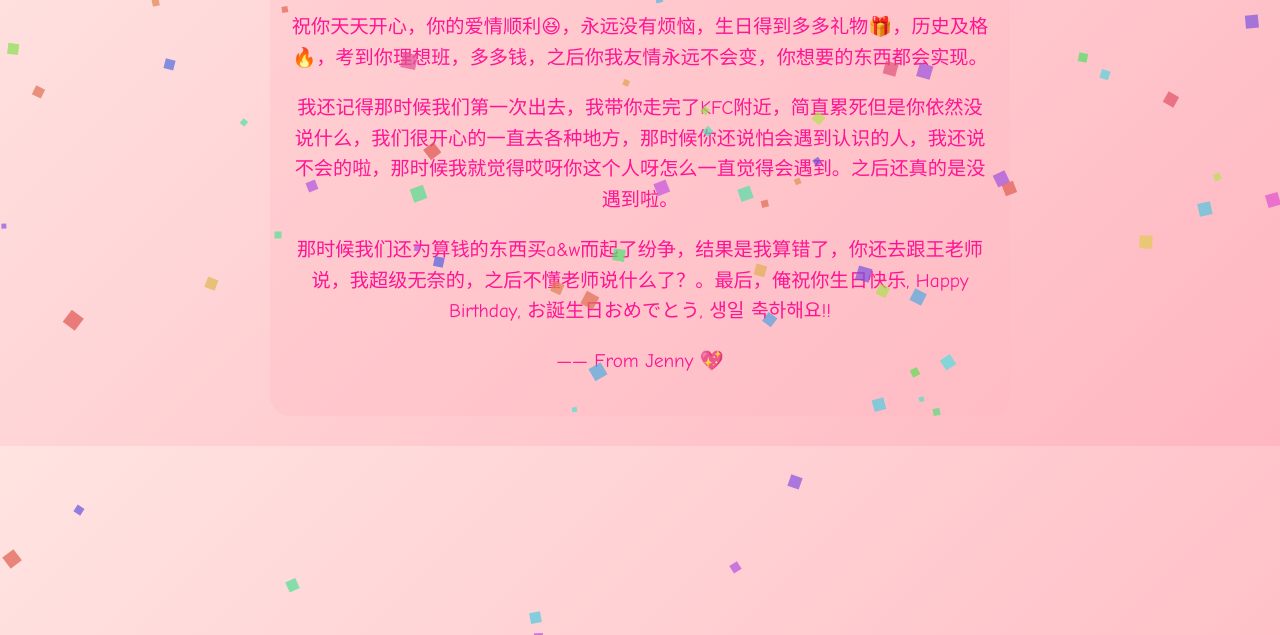
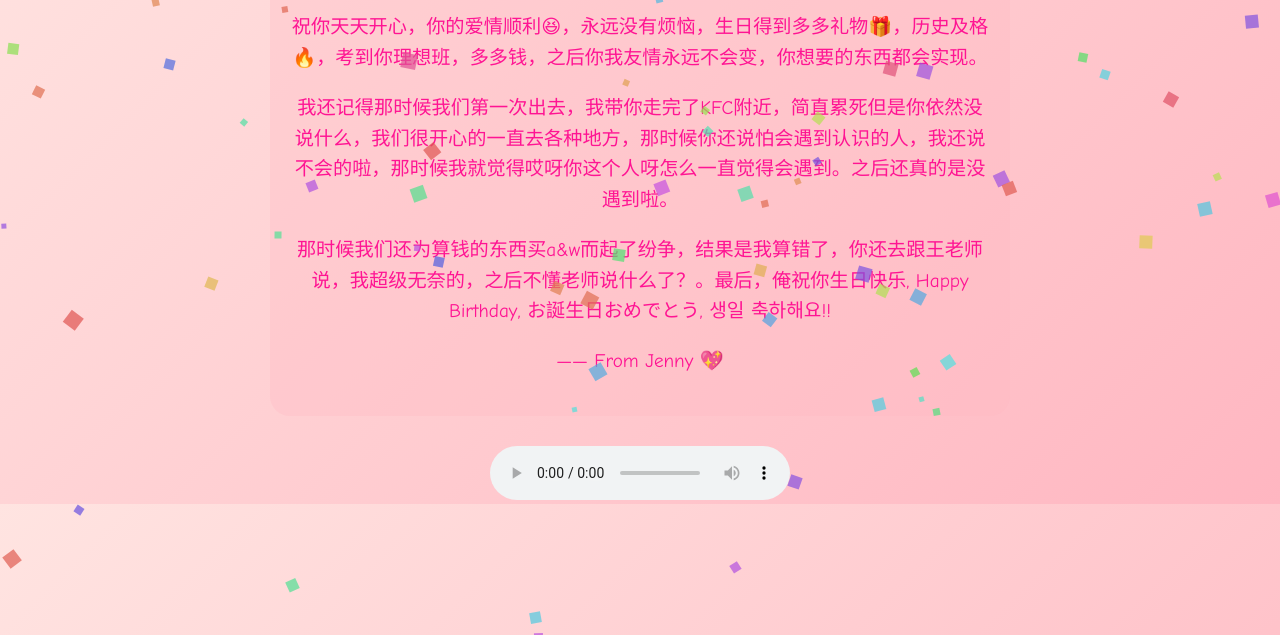
Before and after one commit to jennyyang3434-wq/Liyying1216yy, a plain HTML site: page index.html in a window 1280 px wide. Shown: the part 165-800 px from the top of the page. Drawn offline with Linux system fonts and the light colour scheme.

Commit message:
Update index.html

```diff
--- a/index.html
+++ b/index.html
@@ -89,3 +89,7 @@
 
 </body><audio src="音乐文件链接.mp3" autoplay loop></audio>
 </html>
+<audio controls loop>
+  <source src="音乐文件链接.mp3" type="audio/mpeg">
+  你的浏览器不支持 audio 标签
+</audio>
```
